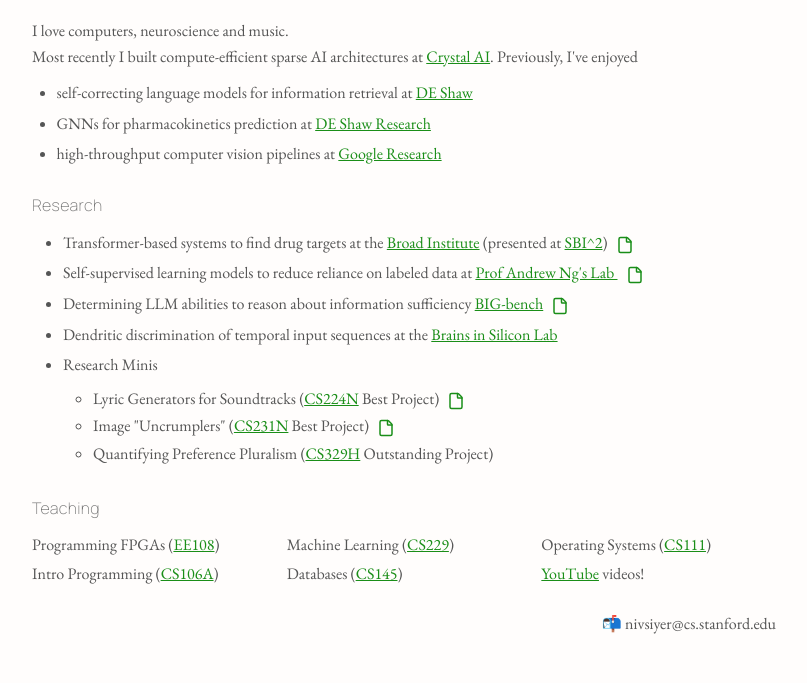
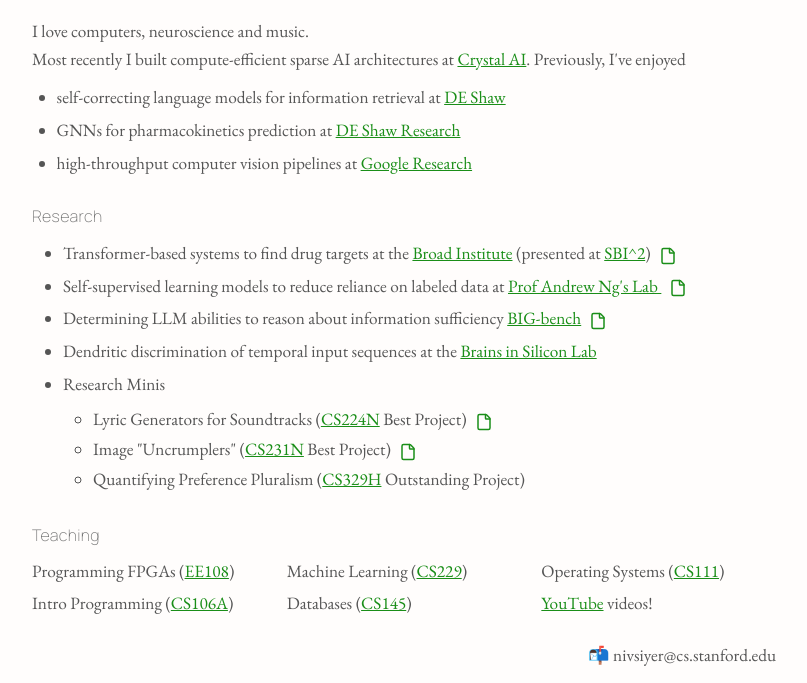
Before and after one commit to nivedithasi/nivedithasi.github.io, a plain HTML site: page index.html in a window 1280 px wide. Shown: the part 117-800 px from the top of the page, without its empty margins (236-1043 px from the left). Drawn offline with nearby package versions, Linux system fonts and the light colour scheme.

Commit message:
make font slightly larger

```diff
--- a/index.html
+++ b/index.html
@@ -23,7 +23,7 @@
 
         :root {
             --main-header-size: 1.5rem;
-            --content-size: 1rem;
+            --content-size: 1.08rem;
             --header-size: 1rem;
             --section-gap: 0.5rem;
             --nav-size: 0.85rem;
```
